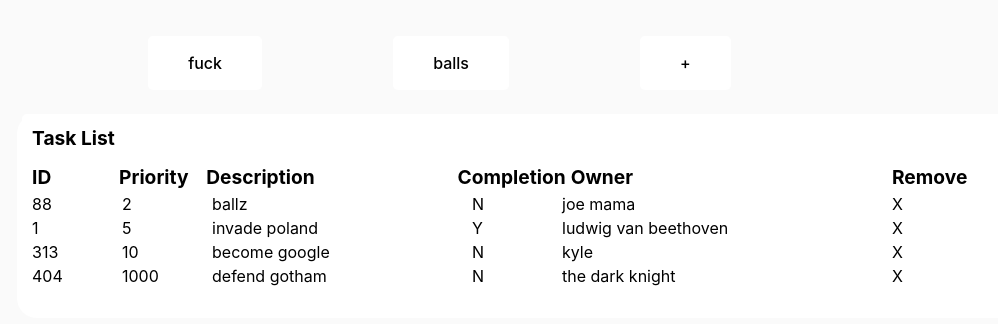
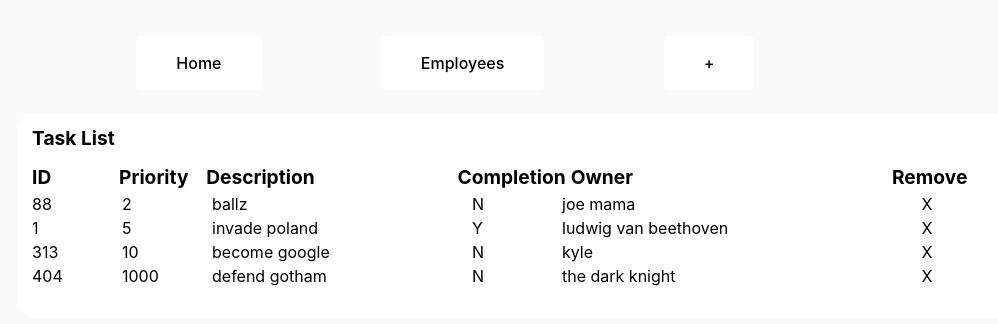
Before and after one commit to Arshadul-Monir/webdev_final_front, a React (Vite) app: page /tasks in a window 1280 px wide. Shown: the top 324 px of the page, without its empty margins (123-1121 px from the left). Built offline with nearby package versions, Linux system fonts and the light colour scheme.

Commit message:
Tiny changes: changed text and style of some elements in all tasks page

```diff
--- a/src/pages/TasksAll.css
+++ b/src/pages/TasksAll.css
@@ -94,6 +94,7 @@ p{
 
 .remove-data{
     transition: all 100ms ease-in-out;
+    text-align: center;
 }
 
 .remove-data:hover{
--- a/src/pages/TasksAll.jsx
+++ b/src/pages/TasksAll.jsx
@@ -100,11 +100,11 @@ function NavigationButtons()
 {
     return(
         <div id ="nav-bar " className="flex justify-evenly pb-[24px]">
-            <Link className="nav-button" to={"/banana"}>
-                fuck
+            <Link className="nav-button" to={"/"}>
+                Home
             </Link>
-            <Link className="nav-button" to={"/"}>
-                balls
+            <Link className="nav-button" to={"/employees"}>
+                Employees
             </Link>
             <Link className="nav-button" to={"/tasks/new"}>
                 +
```
